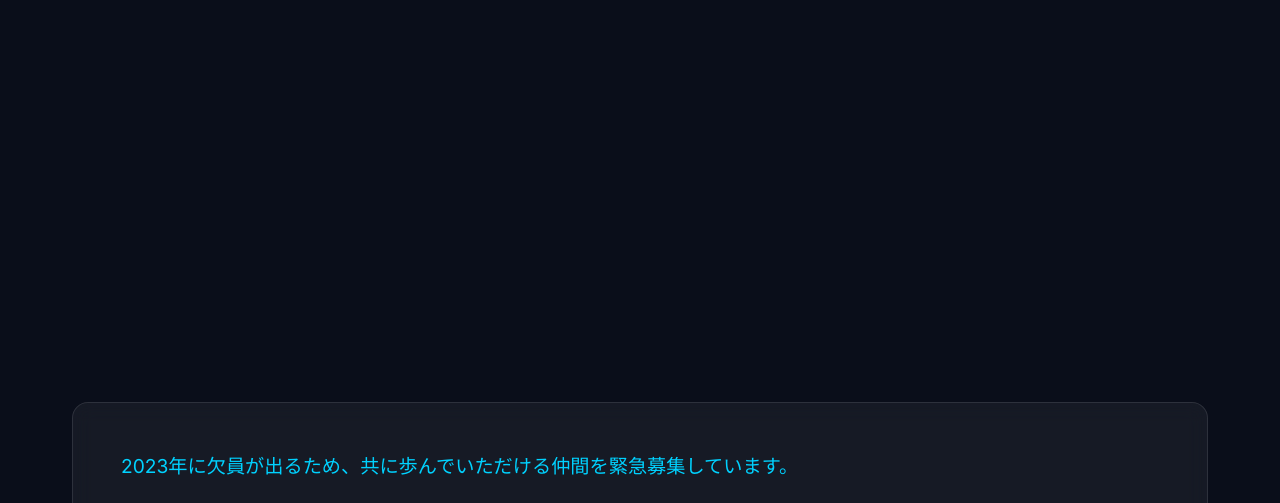
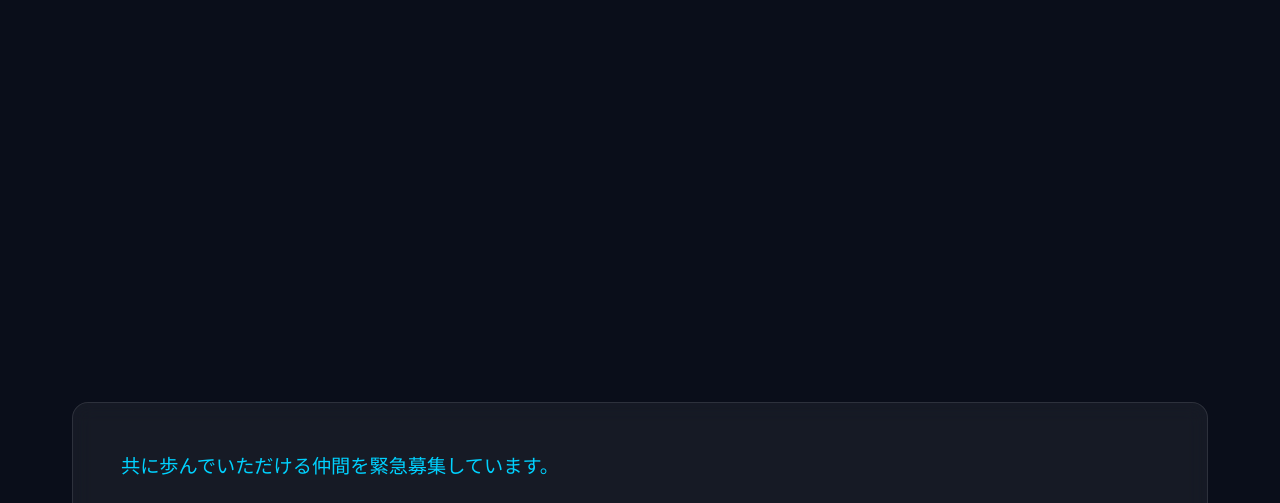
Before and after one commit to f430cptrkg-maker/TestHomepage_a, a website built with Vite: page recruit.html in a window 1280 px wide. Shown: the part 270-773 px from the top of the page. Built offline with nearby package versions, Linux system fonts and the light colour scheme.

Commit message:
Add files via upload

```diff
--- a/recruit.html
+++ b/recruit.html
@@ -116,7 +116,7 @@
         <section class="section">
             <div class="container">
                 <div class="glass detail-box">
-                    <p class="lead">2023年に欠員が出るため、共に歩んでいただける仲間を緊急募集しています。</p>
+                    <p class="lead">共に歩んでいただける仲間を緊急募集しています。</p>
                     <p>安理技研は、10年、20年のスパンで腰を据えて活躍していただける方を求めています。未経験でもポテンシャルがあれば大歓迎です。プログラマー適性試験であなたの才能を試してみませんか？</p>
 
                     <div class="benefit-grid">
```
